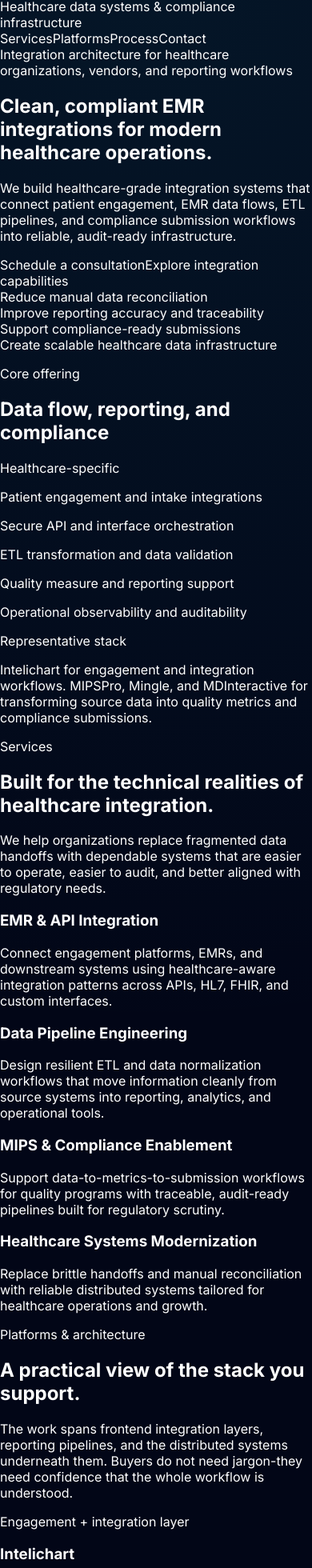
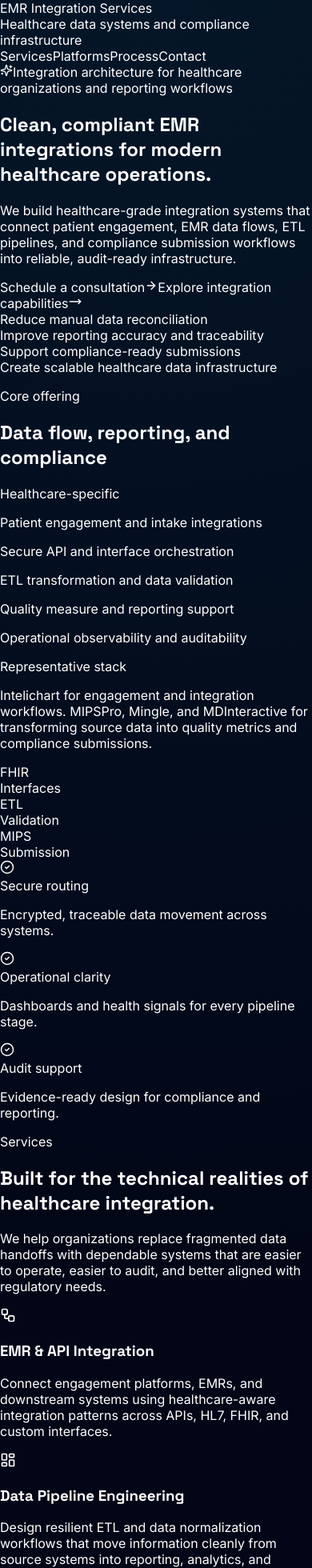
Before and after one commit to rlong12135/emrport, a React (Vite) app: page / in a window 390 px wide. Shown: the part 22-1982 px from the top of the page at 80% size. Built offline with nearby package versions, Linux system fonts and the light colour scheme.

Commit message:
Refresh emrport visuals

```diff
--- a/package.json
+++ b/package.json
@@ -9,6 +9,8 @@
     "preview": "vite preview"
   },
   "dependencies": {
+    "framer-motion": "^11.13.1",
+    "lucide-react": "^0.468.0",
     "react": "^19.1.0",
     "react-dom": "^19.1.0"
   },
--- a/src/App.jsx
+++ b/src/App.jsx
@@ -1,21 +1,40 @@
-export default function App() {
+import { motion } from "framer-motion";
+import {
+  ArrowRight,
+  BarChart3,
+  CalendarRange,
+  CheckCircle2,
+  FileCheck2,
+  Fingerprint,
+  LayoutDashboard,
+  Mail,
+  MoveRight,
+  ShieldCheck,
+  Sparkles,
+  Workflow,
+} from "lucide-react";
+
 const services = [
   {
+    icon: Workflow,
     title: "EMR & API Integration",
     description:
       "Connect engagement platforms, EMRs, and downstream systems using healthcare-aware integration patterns across APIs, HL7, FHIR, and custom interfaces.",
   },
   {
+    icon: LayoutDashboard,
     title: "Data Pipeline Engineering",
     description:
       "Design resilient ETL and data normalization workflows that move information cleanly from source systems into reporting, analytics, and operational tools.",
   },
   {
+    icon: FileCheck2,
     title: "MIPS & Compliance Enablement",
     description:
       "Support data-to-metrics-to-submission workflows for quality programs with traceable, audit-ready pipelines built for regulatory scrutiny.",
   },
   {
+    icon: ShieldCheck,
     title: "Healthcare Systems Modernization",
     description:
       "Replace brittle handoffs and manual reconciliation with reliable distributed systems tailored for healthcare operations and growth.",
@@ -28,18 +47,21 @@ export default function App() {
     title: "Intelichart",
     description:
       "Frontend workflows, patient interaction, and API-connected data capture that feed clean information into the rest of the healthcare technology stack.",
+    stat: "Front door",
   },
   {
-      eyebrow: "Data → metrics → submission pipeline",
+    eyebrow: "Data -> metrics -> submission pipeline",
     title: "MIPSPro / Mingle / MDInteractive",
     description:
       "Measure calculation, quality reporting, and compliance submission systems that depend on accurate transformation, validation, and delivery of healthcare data.",
+    stat: "Compliance core",
   },
   {
     eyebrow: "Underlying capability",
-      title: "Healthcare-specific distributed systems + ETL + regulatory rigor",
+    title: "Distributed systems + ETL + regulatory rigor",
     description:
-        "Architecture built around secure data movement, system resilience, auditability, and operational reliability in highly constrained environments.",
+      "Architecture built around secure data movement, system resilience, auditability, and operational reliability in constrained environments.",
+    stat: "System backbone",
   },
 ];
 
@@ -65,7 +87,7 @@ export default function App() {
   },
   {
     step: "03",
-      title: "Implement & stabilize",
+    title: "Implement and stabilize",
     description:
       "Build reliable pipelines and service layers with observability, error handling, and audit support.",
   },
@@ -77,24 +99,56 @@ export default function App() {
   },
 ];
 
+const fadeUp = {
+  initial: { opacity: 0, y: 22 },
+  whileInView: { opacity: 1, y: 0 },
+  viewport: { once: true, amount: 0.22 },
+  transition: { duration: 0.7, ease: [0.16, 1, 0.3, 1] },
+};
+
+function SectionLabel({ children }) {
   return (
-    <div className="min-h-screen bg-slate-950 text-slate-100">
-      <div className="absolute inset-0 -z-10 overflow-hidden">
-        <div className="absolute left-1/2 top-0 h-[38rem] w-[38rem] -translate-x-1/2 rounded-full bg-cyan-500/10 blur-3xl" />
-        <div className="absolute right-0 top-80 h-[28rem] w-[28rem] rounded-full bg-blue-500/10 blur-3xl" />
-        <div className="absolute left-0 top-[32rem] h-[24rem] w-[24rem] rounded-full bg-emerald-500/10 blur-3xl" />
+    <p className="text-xs font-semibold uppercase tracking-[0.42em] text-cyan-300/90">
+      {children}
+    </p>
+  );
+}
+
+function Panel({ className = "", children }) {
+  return (
+    <div className={`rounded-[2rem] border border-white/10 bg-white/[0.06] ${className}`}>
+      {children}
+    </div>
+  );
+}
+
+export default function App() {
+  return (
+    <div className="relative min-h-screen overflow-hidden bg-[#04111f] text-slate-100">
+      <div className="pointer-events-none absolute inset-0 -z-10 overflow-hidden">
+        <div className="absolute left-1/2 top-[-10rem] h-[42rem] w-[42rem] -translate-x-1/2 rounded-full bg-cyan-500/14 blur-[120px]" />
+        <div className="absolute right-[-8rem] top-[12rem] h-[30rem] w-[30rem] rounded-full bg-sky-500/12 blur-[120px]" />
+        <div className="absolute left-[-10rem] top-[36rem] h-[28rem] w-[28rem] rounded-full bg-emerald-500/10 blur-[120px]" />
+        <div className="absolute inset-0 bg-[radial-gradient(circle_at_top,_rgba(34,211,238,0.12),_transparent_28%),linear-gradient(180deg,rgba(3,7,18,0.1),rgba(3,7,18,0.8))]" />
+        <div className="absolute inset-0 opacity-[0.12] [background-image:linear-gradient(rgba(255,255,255,0.06)_1px,transparent_1px),linear-gradient(90deg,rgba(255,255,255,0.06)_1px,transparent_1px)] [background-size:48px_48px]" />
       </div>
 
-      <header className="sticky top-0 z-30 border-b border-white/10 bg-slate-950/80 backdrop-blur">
+      <header className="sticky top-0 z-30 border-b border-white/10 bg-slate-950/70 backdrop-blur-xl">
         <div className="mx-auto flex max-w-7xl items-center justify-between px-6 py-4 lg:px-8">
+          <div className="flex items-center gap-3">
+            <div className="flex h-10 w-10 items-center justify-center rounded-2xl border border-cyan-300/20 bg-cyan-300/10 text-cyan-200">
+              <Fingerprint size={18} />
+            </div>
             <div>
-            <div className="text-sm font-semibold uppercase tracking-[0.25em] text-cyan-300">
+              <div className="text-sm font-semibold uppercase tracking-[0.28em] text-cyan-300">
                 EMR Integration Services
               </div>
               <div className="text-xs text-slate-400">
-              Healthcare data systems & compliance infrastructure
+                Healthcare data systems and compliance infrastructure
               </div>
             </div>
+          </div>
+
           <nav className="hidden items-center gap-8 text-sm text-slate-300 md:flex">
             <a href="#services" className="transition hover:text-white">
               Services
@@ -113,14 +167,17 @@ export default function App() {
       </header>
 
       <main>
-        <section className="mx-auto grid max-w-7xl gap-14 px-6 pb-20 pt-20 lg:grid-cols-[1.15fr_0.85fr] lg:px-8 lg:pb-28 lg:pt-28">
-          <div className="max-w-3xl">
-            <div className="mb-5 inline-flex items-center rounded-full border border-cyan-400/20 bg-cyan-400/10 px-4 py-2 text-sm text-cyan-200">
-              Integration architecture for healthcare organizations, vendors, and reporting workflows
+        <section className="mx-auto grid max-w-7xl gap-14 px-6 pb-20 pt-16 lg:grid-cols-[1.08fr_0.92fr] lg:px-8 lg:pb-28 lg:pt-24">
+          <motion.div {...fadeUp} className="max-w-3xl">
+            <div className="mb-6 inline-flex items-center gap-2 rounded-full border border-cyan-400/20 bg-cyan-400/10 px-4 py-2 text-sm text-cyan-100">
+              <Sparkles size={16} />
+              Integration architecture for healthcare organizations and reporting workflows
             </div>
-            <h1 className="text-4xl font-semibold tracking-tight text-white sm:text-5xl lg:text-6xl">
+
+            <h1 className="max-w-2xl text-4xl font-semibold tracking-tight text-white sm:text-5xl lg:text-7xl">
               Clean, compliant EMR integrations for modern healthcare operations.
             </h1>
+
             <p className="mt-6 max-w-2xl text-lg leading-8 text-slate-300 sm:text-xl">
               We build healthcare-grade integration systems that connect patient engagement, EMR data flows, ETL pipelines, and compliance submission workflows into reliable, audit-ready infrastructure.
             </p>
@@ -128,19 +185,21 @@ export default function App() {
             <div className="mt-8 flex flex-col gap-4 sm:flex-row">
               <a
                 href="#contact"
-                className="inline-flex items-center justify-center rounded-2xl bg-cyan-400 px-6 py-3 text-sm font-semibold text-slate-950 shadow-lg shadow-cyan-500/20 transition hover:-translate-y-0.5"
+                className="inline-flex items-center justify-center gap-2 rounded-2xl bg-cyan-300 px-6 py-3.5 text-sm font-semibold text-slate-950 shadow-lg shadow-cyan-500/20 transition hover:-translate-y-0.5 hover:bg-cyan-200"
               >
                 Schedule a consultation
+                <ArrowRight size={16} />
               </a>
               <a
                 href="#stack"
-                className="inline-flex items-center justify-center rounded-2xl border border-white/10 bg-white/5 px-6 py-3 text-sm font-semibold text-white transition hover:bg-white/10"
+                className="inline-flex items-center justify-center gap-2 rounded-2xl border border-white/10 bg-white/5 px-6 py-3.5 text-sm font-semibold text-white transition hover:bg-white/10"
               >
                 Explore integration capabilities
+                <MoveRight size={16} />
               </a>
             </div>
 
-            <div className="mt-12 grid gap-4 sm:grid-cols-2">
+            <div className="mt-10 grid gap-4 sm:grid-cols-2">
               {outcomes.map((item) => (
                 <div
                   key={item}
@@ -151,11 +210,13 @@ export default function App() {
                 </div>
               ))}
             </div>
-          </div>
+          </motion.div>
 
-          <div className="relative">
-            <div className="rounded-[2rem] border border-white/10 bg-white/5 p-6 shadow-2xl shadow-black/30 backdrop-blur xl:p-8">
-              <div className="mb-6 flex items-center justify-between">
+          <motion.div {...fadeUp} transition={{ ...fadeUp.transition, delay: 0.08 }} className="relative">
+            <Panel className="relative overflow-hidden p-6 shadow-2xl shadow-black/30 backdrop-blur-xl lg:p-8">
+              <div className="absolute inset-0 bg-[linear-gradient(135deg,rgba(34,211,238,0.15),transparent_40%,rgba(59,130,246,0.12))]" />
+              <div className="relative z-10">
+                <div className="mb-6 flex items-center justify-between gap-4">
                   <div>
                     <p className="text-sm font-medium text-cyan-300">Core offering</p>
                     <h2 className="mt-1 text-2xl font-semibold text-white">
@@ -167,7 +228,7 @@ export default function App() {
                   </div>
                 </div>
 
-              <div className="space-y-4">
+                <div className="grid gap-4">
                   {[
                     "Patient engagement and intake integrations",
                     "Secure API and interface orchestration",
@@ -177,79 +238,131 @@ export default function App() {
                   ].map((item) => (
                     <div
                       key={item}
-                    className="flex items-start gap-3 rounded-2xl border border-white/10 bg-slate-900/70 p-4"
+                      className="flex items-start gap-3 rounded-2xl border border-white/10 bg-slate-950/70 p-4"
                     >
-                    <div className="mt-1 h-2.5 w-2.5 rounded-full bg-cyan-300" />
+                      <div className="mt-1.5 h-2.5 w-2.5 rounded-full bg-cyan-300" />
                       <p className="text-sm leading-6 text-slate-300">{item}</p>
                     </div>
                   ))}
                 </div>
 
-              <div className="mt-6 rounded-2xl border border-white/10 bg-gradient-to-br from-cyan-400/10 to-blue-400/10 p-5">
-                <p className="text-xs uppercase tracking-[0.25em] text-slate-400">
+                <div className="mt-6 rounded-2xl border border-white/10 bg-gradient-to-br from-cyan-400/10 via-white/5 to-blue-500/10 p-5">
+                  <p className="text-xs uppercase tracking-[0.28em] text-slate-400">
                     Representative stack
                   </p>
                   <p className="mt-3 text-sm leading-7 text-slate-200">
                     Intelichart for engagement and integration workflows. MIPSPro, Mingle, and MDInteractive for transforming source data into quality metrics and compliance submissions.
                   </p>
                 </div>
+
+                <div className="mt-6 grid gap-3 sm:grid-cols-3">
+                  {[
+                    ["FHIR", "Interfaces"],
+                    ["ETL", "Validation"],
+                    ["MIPS", "Submission"],
+                  ].map(([label, value]) => (
+                    <div
+                      key={label}
+                      className="rounded-2xl border border-white/10 bg-slate-950/70 p-4"
+                    >
+                      <div className="text-xs uppercase tracking-[0.28em] text-slate-400">
+                        {label}
+                      </div>
+                      <div className="mt-2 text-lg font-semibold text-white">{value}</div>
+                    </div>
+                  ))}
                 </div>
               </div>
+            </Panel>
+          </motion.div>
         </section>
 
-        <section id="services" className="mx-auto max-w-7xl px-6 py-20 lg:px-8">
-          <div className="max-w-2xl">
-            <p className="text-sm font-semibold uppercase tracking-[0.28em] text-cyan-300">
-              Services
-            </p>
+        <section className="mx-auto max-w-7xl px-6 pb-10 lg:px-8">
+          <motion.div {...fadeUp} className="grid gap-4 md:grid-cols-3">
+            {[
+              ["Secure routing", "Encrypted, traceable data movement across systems."],
+              ["Operational clarity", "Dashboards and health signals for every pipeline stage."],
+              ["Audit support", "Evidence-ready design for compliance and reporting."],
+            ].map(([title, description]) => (
+              <Panel key={title} className="p-5">
+                <div className="flex items-center gap-3">
+                  <div className="flex h-10 w-10 items-center justify-center rounded-2xl bg-cyan-300/10 text-cyan-200">
+                    <CheckCircle2 size={18} />
+                  </div>
+                  <div className="text-lg font-semibold text-white">{title}</div>
+                </div>
+                <p className="mt-4 text-sm leading-7 text-slate-300">{description}</p>
+              </Panel>
+            ))}
+          </motion.div>
+        </section>
+
+        <section id="services" className="mx-auto max-w-7xl px-6 py-18 lg:px-8">
+          <motion.div {...fadeUp} className="max-w-2xl">
+            <SectionLabel>Services</SectionLabel>
             <h2 className="mt-4 text-3xl font-semibold tracking-tight text-white sm:text-4xl">
               Built for the technical realities of healthcare integration.
             </h2>
             <p className="mt-4 text-lg leading-8 text-slate-300">
               We help organizations replace fragmented data handoffs with dependable systems that are easier to operate, easier to audit, and better aligned with regulatory needs.
             </p>
-          </div>
+          </motion.div>
 
           <div className="mt-12 grid gap-6 md:grid-cols-2 xl:grid-cols-4">
-            {services.map((service) => (
-              <div
+            {services.map((service, index) => {
+              const Icon = service.icon;
+
+              return (
+                <motion.div
                   key={service.title}
-                className="group rounded-[1.75rem] border border-white/10 bg-white/5 p-6 shadow-xl shadow-black/20 transition hover:-translate-y-1 hover:bg-white/[0.07]"
+                  {...fadeUp}
+                  transition={{ ...fadeUp.transition, delay: index * 0.05 }}
                 >
-                <div className="mb-4 h-12 w-12 rounded-2xl bg-gradient-to-br from-cyan-400/20 to-blue-400/20" />
+                  <Panel className="group h-full p-6 transition hover:-translate-y-1 hover:bg-white/[0.08]">
+                    <div className="mb-5 flex h-12 w-12 items-center justify-center rounded-2xl bg-gradient-to-br from-cyan-400/25 to-blue-400/25 text-cyan-100 transition group-hover:scale-105">
+                      <Icon size={20} />
+                    </div>
                     <h3 className="text-xl font-semibold text-white">{service.title}</h3>
                     <p className="mt-3 text-sm leading-7 text-slate-300">{service.description}</p>
-              </div>
-            ))}
+                  </Panel>
+                </motion.div>
+              );
+            })}
           </div>
         </section>
 
         <section id="stack" className="border-y border-white/10 bg-white/[0.03]">
           <div className="mx-auto max-w-7xl px-6 py-20 lg:px-8">
-            <div className="max-w-3xl">
-              <p className="text-sm font-semibold uppercase tracking-[0.28em] text-cyan-300">
-                Platforms & architecture
-              </p>
+            <motion.div {...fadeUp} className="max-w-3xl">
+              <SectionLabel>Platforms and architecture</SectionLabel>
               <h2 className="mt-4 text-3xl font-semibold tracking-tight text-white sm:text-4xl">
                 A practical view of the stack you support.
               </h2>
               <p className="mt-4 text-lg leading-8 text-slate-300">
-                The work spans frontend integration layers, reporting pipelines, and the distributed systems underneath them. Buyers do not need jargon-they need confidence that the whole workflow is understood.
+                The work spans frontend integration layers, reporting pipelines, and the distributed systems underneath them. Buyers do not need jargon. They need confidence that the whole workflow is understood.
               </p>
-            </div>
+            </motion.div>
 
             <div className="mt-12 grid gap-6 lg:grid-cols-3">
-              {stack.map((item) => (
-                <div
+              {stack.map((item, index) => (
+                <motion.div
                   key={item.title}
-                  className="rounded-[1.75rem] border border-white/10 bg-slate-950/70 p-6 shadow-xl shadow-black/20"
+                  {...fadeUp}
+                  transition={{ ...fadeUp.transition, delay: index * 0.06 }}
                 >
-                  <p className="text-xs font-medium uppercase tracking-[0.22em] text-cyan-300/90">
+                  <Panel className="h-full p-6">
+                    <div className="flex items-center justify-between gap-4">
+                      <p className="text-xs font-medium uppercase tracking-[0.24em] text-cyan-300/90">
                         {item.eyebrow}
                       </p>
+                      <span className="rounded-full border border-white/10 bg-white/5 px-3 py-1 text-[11px] uppercase tracking-[0.22em] text-slate-300">
+                        {item.stat}
+                      </span>
+                    </div>
                     <h3 className="mt-4 text-2xl font-semibold text-white">{item.title}</h3>
                     <p className="mt-4 text-sm leading-7 text-slate-300">{item.description}</p>
-                </div>
+                  </Panel>
+                </motion.div>
               ))}
             </div>
           </div>
@@ -257,42 +370,45 @@ export default function App() {
 
         <section id="process" className="mx-auto max-w-7xl px-6 py-20 lg:px-8">
           <div className="grid gap-10 lg:grid-cols-[0.9fr_1.1fr] lg:items-start">
-            <div>
-              <p className="text-sm font-semibold uppercase tracking-[0.28em] text-cyan-300">
-                Process
-              </p>
+            <motion.div {...fadeUp}>
+              <SectionLabel>Process</SectionLabel>
               <h2 className="mt-4 text-3xl font-semibold tracking-tight text-white sm:text-4xl">
                 From fragmented workflow to dependable infrastructure.
               </h2>
               <p className="mt-4 text-lg leading-8 text-slate-300">
                 We focus on technical clarity, operational reliability, and the realities of working in regulated healthcare environments.
               </p>
-            </div>
+            </motion.div>
 
             <div className="grid gap-4">
-              {process.map((item) => (
-                <div
+              {process.map((item, index) => (
+                <motion.div
                   key={item.step}
-                  className="grid gap-4 rounded-[1.75rem] border border-white/10 bg-white/5 p-6 md:grid-cols-[90px_1fr] md:items-start"
+                  {...fadeUp}
+                  transition={{ ...fadeUp.transition, delay: index * 0.05 }}
                 >
+                  <Panel className="grid gap-4 p-6 md:grid-cols-[96px_1fr] md:items-start">
+                    <div>
                       <div className="text-3xl font-semibold text-cyan-300">{item.step}</div>
+                      <div className="mt-3 h-px w-16 bg-white/15" />
+                    </div>
                     <div>
                       <h3 className="text-xl font-semibold text-white">{item.title}</h3>
                       <p className="mt-2 text-sm leading-7 text-slate-300">{item.description}</p>
                     </div>
-                </div>
+                  </Panel>
+                </motion.div>
               ))}
             </div>
           </div>
         </section>
 
         <section className="mx-auto max-w-7xl px-6 pb-20 lg:px-8 lg:pb-28">
-          <div className="rounded-[2rem] border border-white/10 bg-gradient-to-br from-cyan-400/10 via-white/5 to-emerald-400/10 p-8 shadow-2xl shadow-black/25 lg:p-12">
-            <div className="grid gap-10 lg:grid-cols-[1.15fr_0.85fr] lg:items-center">
+          <motion.div {...fadeUp}>
+            <Panel className="overflow-hidden p-8 lg:p-12">
+              <div className="grid gap-10 lg:grid-cols-[1.08fr_0.92fr] lg:items-center">
                 <div>
-                <p className="text-sm font-semibold uppercase tracking-[0.28em] text-cyan-300">
-                  Why clients engage
-                </p>
+                  <SectionLabel>Why clients engage</SectionLabel>
                   <h2 className="mt-4 text-3xl font-semibold tracking-tight text-white sm:text-4xl">
                     Technical depth that maps to business outcomes.
                   </h2>
@@ -309,23 +425,25 @@ export default function App() {
                   ].map((item) => (
                     <div
                       key={item}
-                    className="rounded-2xl border border-white/10 bg-slate-950/60 p-4 text-sm text-slate-200"
+                      className="flex items-start gap-3 rounded-2xl border border-white/10 bg-slate-950/60 p-4 text-sm text-slate-200"
                     >
-                    {item}
+                      <div className="mt-0.5 flex h-8 w-8 shrink-0 items-center justify-center rounded-xl bg-cyan-300/10 text-cyan-200">
+                        <CalendarRange size={16} />
+                      </div>
+                      <span className="leading-6">{item}</span>
                     </div>
                   ))}
                 </div>
               </div>
-          </div>
+            </Panel>
+          </motion.div>
         </section>
 
-        <section id="contact" className="border-t border-white/10 bg-slate-950/60">
+        <section id="contact" className="border-t border-white/10 bg-slate-950/70">
           <div className="mx-auto max-w-7xl px-6 py-20 lg:px-8">
-            <div className="grid gap-8 lg:grid-cols-[1fr_auto] lg:items-end">
+            <motion.div {...fadeUp} className="grid gap-8 lg:grid-cols-[1fr_auto] lg:items-end">
               <div className="max-w-2xl">
-                <p className="text-sm font-semibold uppercase tracking-[0.28em] text-cyan-300">
-                  Contact
-                </p>
+                <SectionLabel>Contact</SectionLabel>
                 <h2 className="mt-4 text-3xl font-semibold tracking-tight text-white sm:text-4xl">
                   Let’s talk about your integration environment.
                 </h2>
@@ -337,18 +455,20 @@ export default function App() {
               <div className="flex flex-col gap-4 sm:flex-row">
                 <a
                   href="mailto:hello@example.com"
-                  className="inline-flex items-center justify-center rounded-2xl bg-cyan-400 px-6 py-3 text-sm font-semibold text-slate-950 shadow-lg shadow-cyan-500/20 transition hover:-translate-y-0.5"
+                  className="inline-flex items-center justify-center gap-2 rounded-2xl bg-cyan-300 px-6 py-3 text-sm font-semibold text-slate-950 shadow-lg shadow-cyan-500/20 transition hover:-translate-y-0.5 hover:bg-cyan-200"
                 >
+                  <Mail size={16} />
                   hello@example.com
                 </a>
                 <a
                   href="#"
-                  className="inline-flex items-center justify-center rounded-2xl border border-white/10 bg-white/5 px-6 py-3 text-sm font-semibold text-white transition hover:bg-white/10"
+                  className="inline-flex items-center justify-center gap-2 rounded-2xl border border-white/10 bg-white/5 px-6 py-3 text-sm font-semibold text-white transition hover:bg-white/10"
                 >
                   Request an intro call
+                  <ArrowRight size={16} />
                 </a>
               </div>
-            </div>
+            </motion.div>
           </div>
         </section>
       </main>
--- a/src/index.css
+++ b/src/index.css
@@ -1,4 +1,4 @@
-@import url("https://fonts.googleapis.com/css2?family=Inter:wght@400;500;600;700;800&display=swap");
+@import url("https://fonts.googleapis.com/css2?family=Inter:wght@400;500;600;700;800&family=Space+Grotesk:wght@400;500;600;700&display=swap");
 
 :root {
   font-family: "Inter", system-ui, sans-serif;
@@ -13,9 +13,12 @@ html {
 body {
   margin: 0;
   min-width: 320px;
+  font-family: "Inter", system-ui, sans-serif;
   background:
     radial-gradient(circle at top, rgba(34, 211, 238, 0.08), transparent 35%),
     linear-gradient(180deg, #020617 0%, #020617 100%);
+  text-rendering: optimizeLegibility;
+  -webkit-font-smoothing: antialiased;
 }
 
 a {
@@ -26,3 +29,9 @@ a {
 * {
   box-sizing: border-box;
 }
+
+h1,
+h2,
+h3 {
+  font-family: "Space Grotesk", "Inter", system-ui, sans-serif;
+}
```
Also changed, not shown: 1 other file (tests, documents, lock files or other folders). Lines whose indentation alone changed are shown as unchanged.
